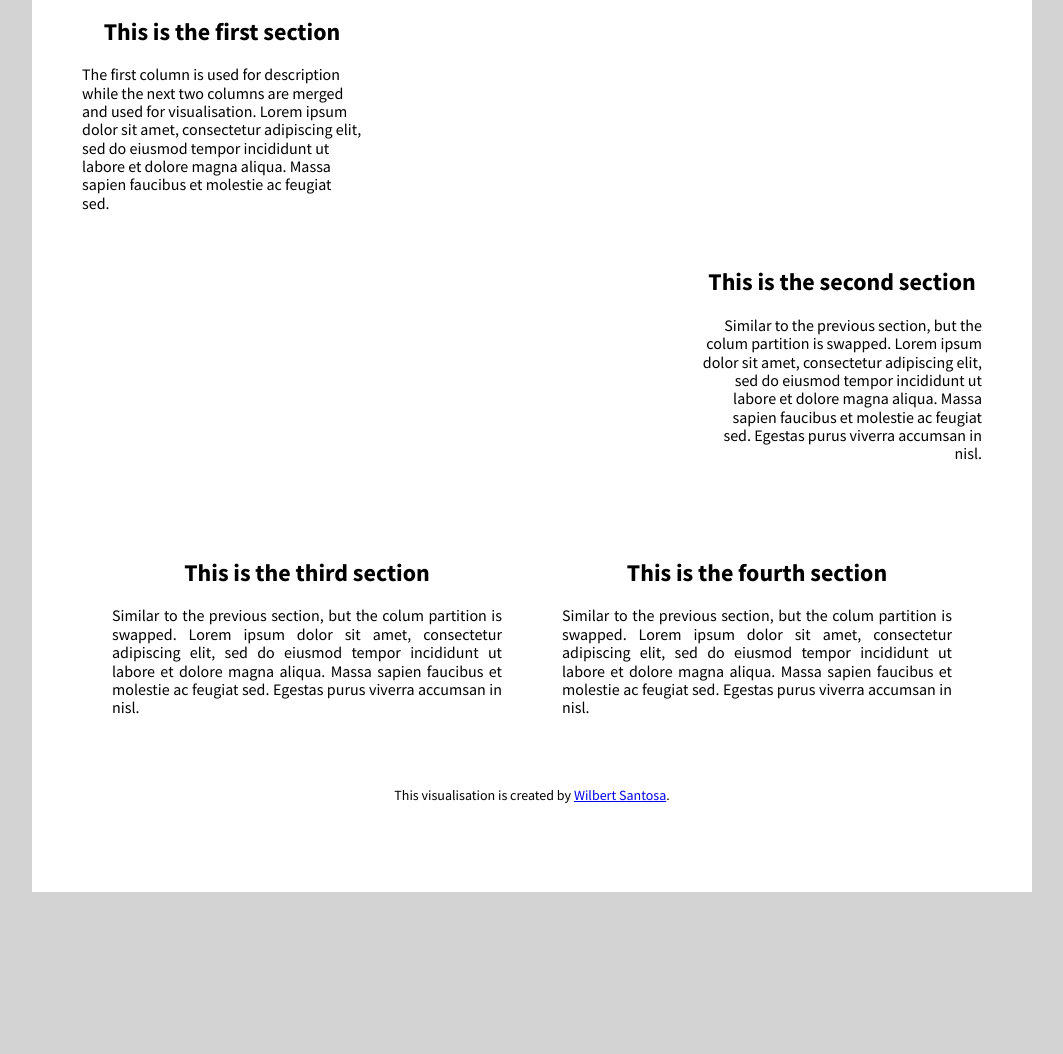
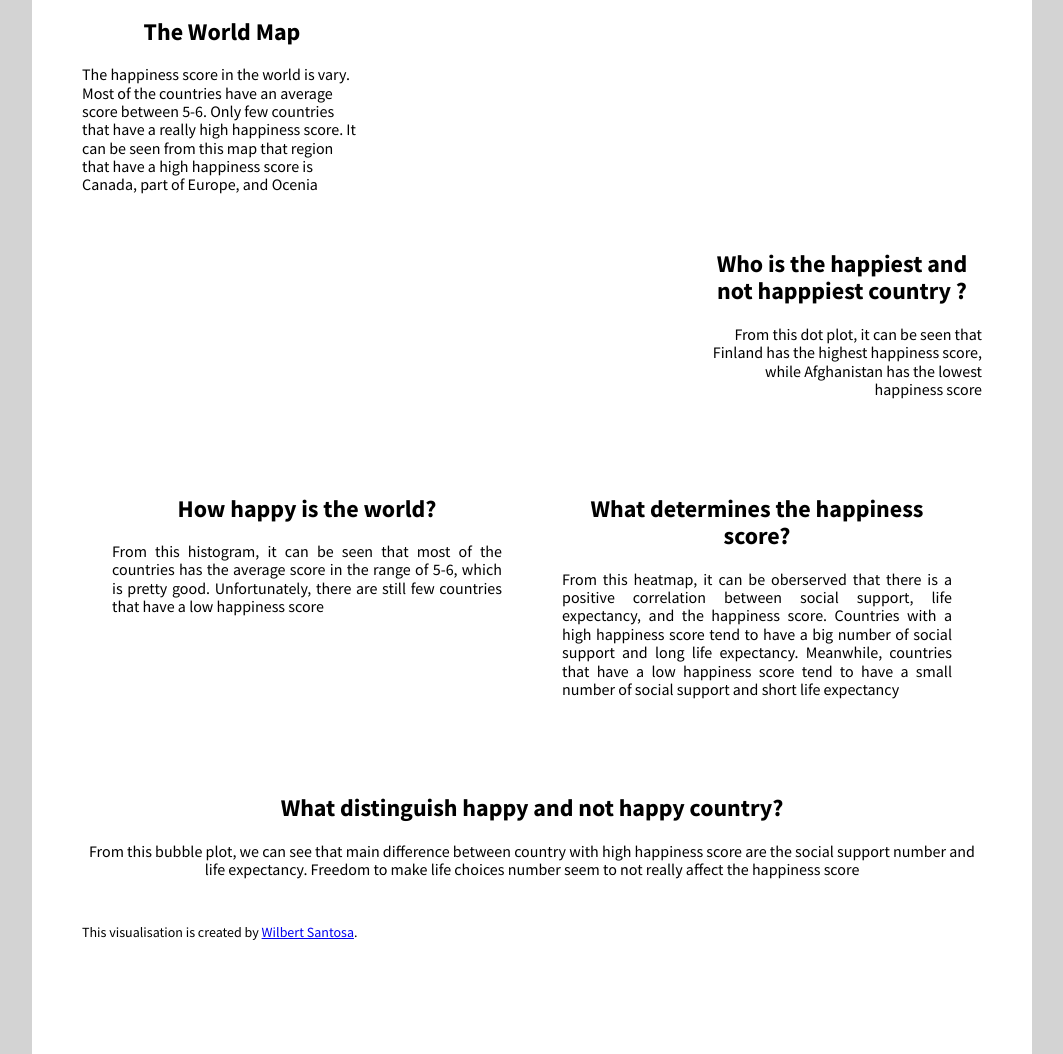
Before and after one commit to wsan0002/FIT3179Assignment2, a plain HTML site: page index.html in a window 1280 px wide. Shown: the part 165-1219 px from the top of the page, without its empty margins (108-1171 px from the left). Before the commit the page ends 1057 px from the top, so only its background shows below. Drawn offline with nearby package versions, Linux system fonts and the light colour scheme; a script that the page names is missing.

Commit message:
Update index.html

```diff
--- a/index.html
+++ b/index.html
@@ -77,8 +77,8 @@
     <div class="pure-g">
         <div class="pure-u-1-3">
           <div class="description description-left">
-            <h2>This is the first section</h2>
-            <p>The first column is used for description while the next two columns are merged and used for visualisation. Lorem ipsum dolor sit amet, consectetur adipiscing elit, sed do eiusmod tempor incididunt ut labore et dolore magna aliqua. Massa sapien faucibus et molestie ac feugiat sed. </p>
+            <h2>The World Map</h2>
+            <p>The happiness score in the world is vary. Most of the countries have an average score between 5-6. Only few countries that have a really high happiness score. It can be seen from this map that region that have a high happiness score is Canada, part of Europe, and Ocenia </p>
           </div>
         </div>
         <div class="pure-u-2-3">
@@ -94,8 +94,8 @@
         </div>
         <div class="pure-u-1-3">
           <div class="description description-right">
-            <h2>This is the second section</h2>
-            <p>Similar to the previous section, but the colum partition is swapped. Lorem ipsum dolor sit amet, consectetur adipiscing elit, sed do eiusmod tempor incididunt ut labore et dolore magna aliqua. Massa sapien faucibus et molestie ac feugiat sed. Egestas purus viverra accumsan in nisl.</p>
+            <h2>Who is the happiest and not happpiest country ?</h2>
+            <p> From this dot plot, it can be seen that Finland has the highest happiness score, while Afghanistan has the lowest happiness score</p>
           </div>
         </div>
 
@@ -121,19 +121,40 @@
 
         <div class="pure-u-1-2">
           <div class="description description-justify">
-            <h2>This is the third section</h2>
-            <p>Similar to the previous section, but the colum partition is swapped. Lorem ipsum dolor sit amet, consectetur adipiscing elit, sed do eiusmod tempor incididunt ut labore et dolore magna aliqua. Massa sapien faucibus et molestie ac feugiat sed. Egestas purus viverra accumsan in nisl.</p>
+            <h2>How happy is the world?</h2>
+            <p>From this histogram, it can be seen that most of the countries has the average score in the range of 5-6, which is pretty good. Unfortunately, there are still few countries that have a low happiness score</p>
           </div>
         </div>
         <div class="pure-u-1-2">
           <div class="description description-justify">
-            <h2>This is the fourth section</h2>
-            <p>Similar to the previous section, but the colum partition is swapped. Lorem ipsum dolor sit amet, consectetur adipiscing elit, sed do eiusmod tempor incididunt ut labore et dolore magna aliqua. Massa sapien faucibus et molestie ac feugiat sed. Egestas purus viverra accumsan in nisl.</p>
+            <h2>What determines the happiness score?</h2>
+            <p>From this heatmap, it can be oberserved that there is a positive correlation between social support, life expectancy, and the happiness score. Countries with a high happiness score tend to have a big number of social support and long life expectancy. Meanwhile, countries that have a low happiness score tend to have a small number of social support and short life expectancy </p>
           </div>
         </div>
 
       </div>
 
+      <div class="pure-g">
+
+
+        <div class="pure-u-1-1">
+          <div id="vis5"  class="vis-container"></div>
+        </div>
+
+
+      </div>
+
+      <div class="pure-g">
+
+        <div class="pure-u-1-1">
+        <div class="description description">
+          <h2>What distinguish happy and not happy country?</h2>
+          <p>From this bubble plot, we can see that main difference between country with high happiness score are the social support number and life expectancy. Freedom to make life choices number seem to not really affect the happiness score
+          </p>
+        </div>
+
+
+      </div>
 
 
 
@@ -149,11 +170,11 @@
   </div> <!-- end page -->
 
 <script type="text/javascript">
-  var specVis1 = "https://wsan0002.github.io/FIT3179Homework4/choropleth_map.vg.json";
-  var specVis2= "https://wsan0002.github.io/FIT3179Homework5/dot_plot.json";
+  var specVis1 = "https://wsan0002.github.io/FIT3179Assignment2/choropleth_map.vg.json";
+  var specVis2= "https://wsan0002.github.io/FIT3179Assignment2/dot_plot.json";
   var specVis3="https://wsan0002.github.io/FIT3179Assignment2/heat_map.json";
   var specVis4="https://wsan0002.github.io/FIT3179Assignment2/bar_chart.json";
-
+  var specVis5="https://wsan0002.github.io/FIT3179Assignment2/bubble_plot.json"
 
   vegaEmbed('#vis1', specVis1, {"actions": false}).then(function(result) {
     // Access the Vega view instance (https://vega.github.io/vega/docs/api/view/) as result.view
@@ -170,6 +191,10 @@
   vegaEmbed('#vis4', specVis4, {"actions": false}).then(function(result) {
     // Access the Vega view instance (https://vega.github.io/vega/docs/api/view/) as result.view
   }).catch(console.error);
+
+  vegaEmbed('#vis5', specVis5, {"actions": false}).then(function(result) {
+    // Access the Vega view instance (https://vega.github.io/vega/docs/api/view/) as result.view
+  }).catch(console.error);
 </script>
 </body>
 </html>
```
